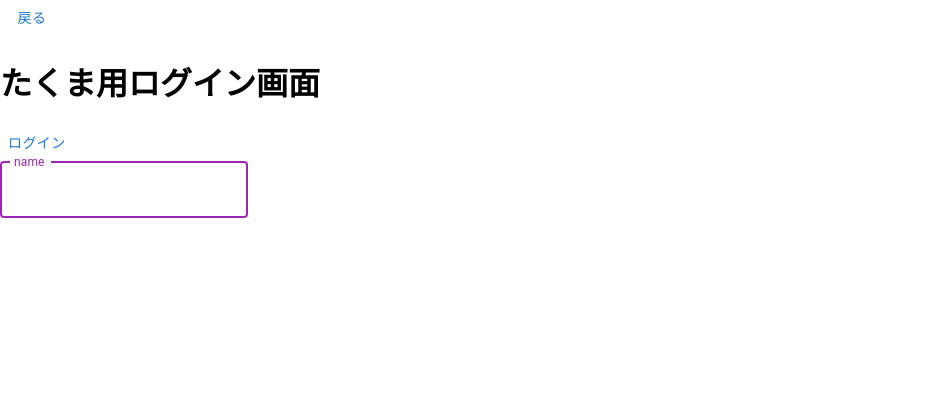
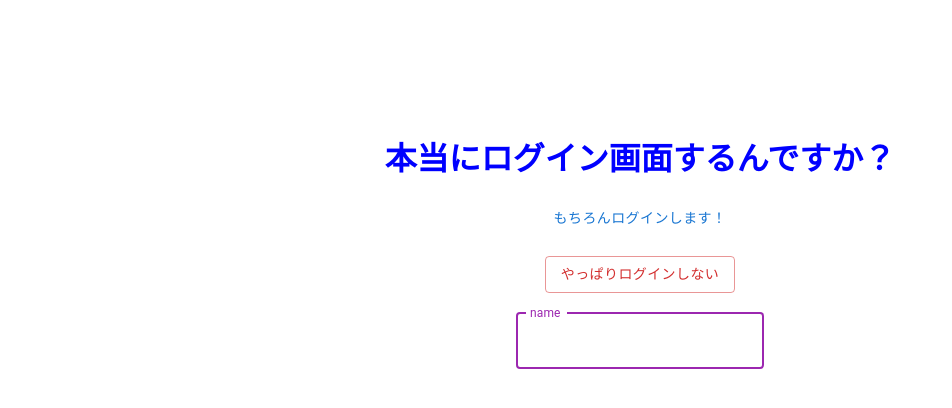
Before and after one commit to Hattori-Takuma/idobatakaigi, a React (Create React App) app: page /tklogin in a window 1280 px wide. Shown: the top 408 px of the page, without its empty margins (0-952 px from the left). Built offline with nearby package versions, Linux system fonts and the light colour scheme.

Commit message:
Takuma-rogincss

```diff
--- /dev/null
+++ b/src/pages/TkChat.css
@@ -0,0 +1,8 @@
+.TkChat-wrapper {
+  width: 100vw;
+  height: 30vh;
+  display: flex;
+  justify-content: center;
+  align-items: center;
+  flex-direction: column;
+}
--- a/src/pages/TkChat.js
+++ b/src/pages/TkChat.js
@@ -2,6 +2,7 @@ import React from 'react';
 import { useNavigate, useParams } from "react-router-dom";
 //import TextField from '@mui/material/TextField';
 import Button from '@mui/material/Button';
+import './TkChat.css'
 
 const TkChat = () => {
 
@@ -18,10 +19,13 @@ const TkChat = () => {
       <Button
         onClick={() => movePage("/tklogin")}>戻る</Button><br />
 
-      <h1>たくま用チャットページ</h1>
+      <div className="TkChat-wrapper">
 
-      <h2>・{name}</h2>
 
+        <h1>チャットページ(Takuma)</h1>
+
+        <h2>名前・{name}</h2>
+      </div>
 
 
 
--- /dev/null
+++ b/src/pages/TkLogin.css
@@ -0,0 +1,16 @@
+.TkLogin-wrapper {
+  width: 100vw;
+  height: 60vh;
+  display: flex;
+  justify-content: center;
+  align-items: center;
+  flex-direction: column;
+}
+
+
+
+.takuma {
+  font-size: 2rem;
+  color: blue;
+  cursor: pointer;
+}
--- a/src/pages/TkLogin.js
+++ b/src/pages/TkLogin.js
@@ -2,7 +2,7 @@ import { React, useState } from 'react';
 import { useNavigate } from "react-router-dom";
 import TextField from '@mui/material/TextField';
 import Button from '@mui/material/Button';
-
+import './TkLogin.css'
 const TkLogin = () => {
 
   const navigate = useNavigate();
@@ -14,15 +14,22 @@ const TkLogin = () => {
   return (
     <div>
 
-      <Button
-        onClick={() => movePage("*")}>戻る</Button><br />
 
-      <h1>たくま用ログイン画面</h1>
-      <Button
-        onClick={() => movePage("/tkchat")}>ログイン</Button><br />
 
-      <TextField label="name" color="secondary" focused onChange={e => setName(e.target.value)} />
+      <div className="TkLogin-wrapper">
 
+        <h1 className="takuma" >本当にログイン画面するんですか？</h1>
+        <Button
+          onClick={() => movePage("/tkchat")}>もちろんログインします！</Button><br />
+
+        <Button onClick={() => movePage("*")}
+          variant="outlined" color="error">
+          やっぱりログインしない
+      </Button><br />
+
+        <TextField className="Tklogin-Text" label="name" color="secondary" focused onChange={e => setName(e.target.value)} />
+
+      </div>
 
     </div>
   );
```
Also changed, not shown: src/App.css (line endings or trailing spaces).
